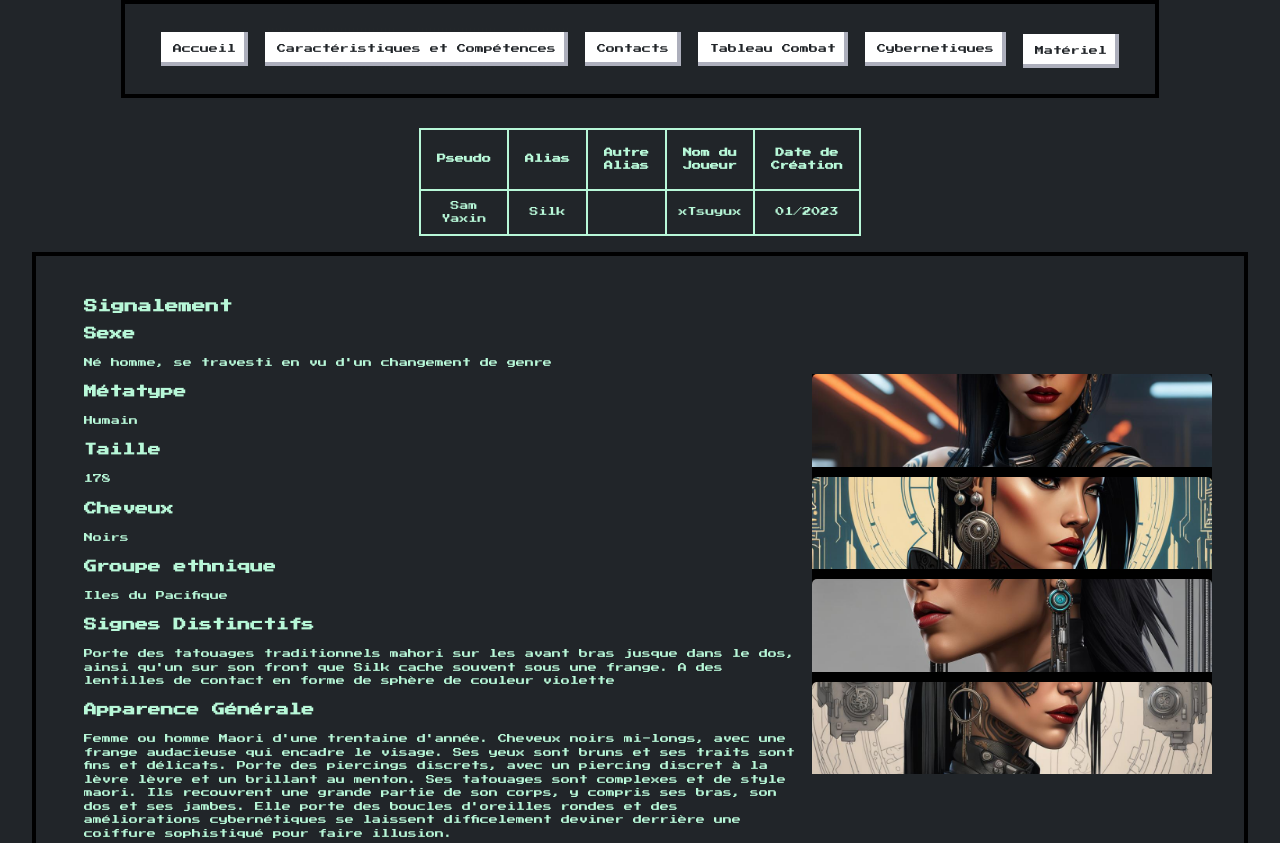
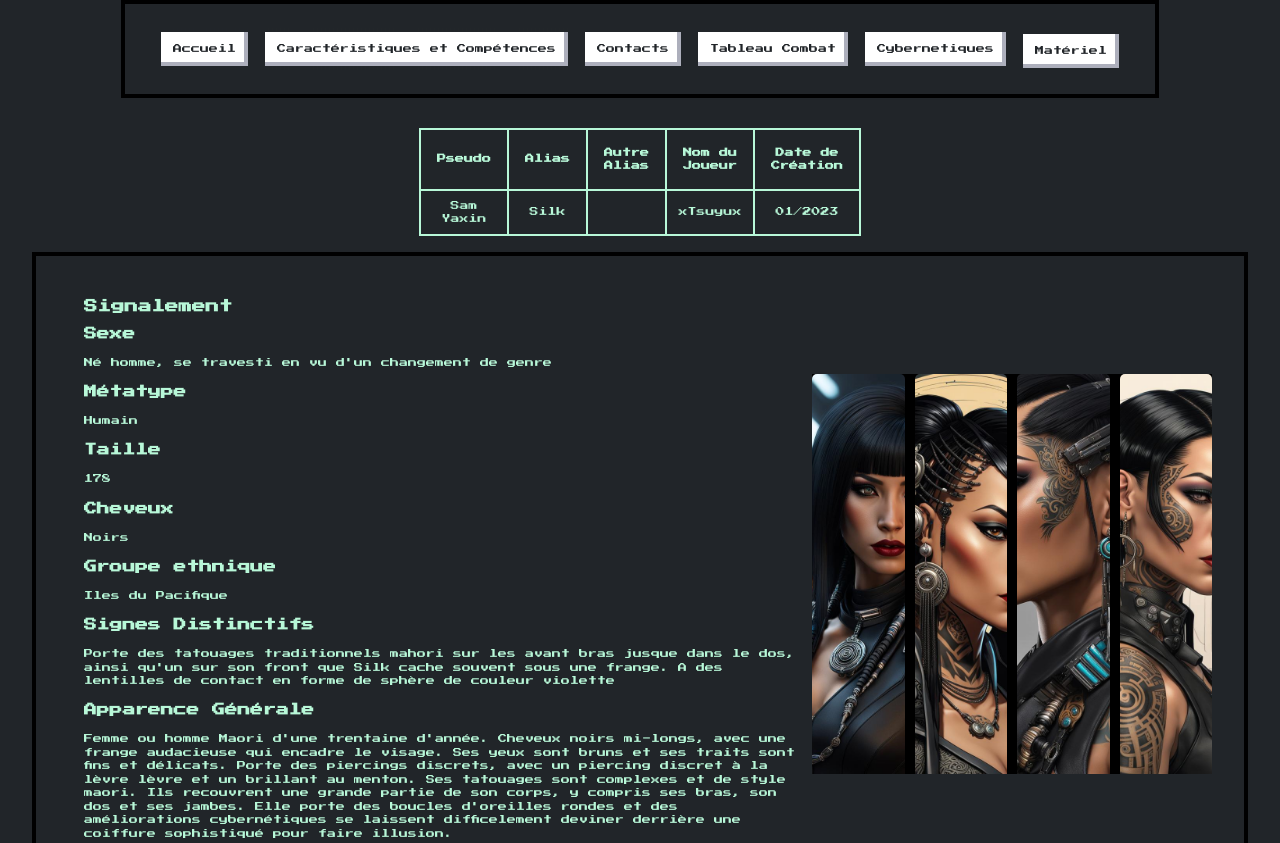
Before and after one commit to S4ji/Cyberpunk2099, a website: page index.html in a window 1280 px wide. Shown: the top 843 px of the page. Drawn offline with nearby package versions, Linux system fonts and the light colour scheme.

Commit message:
first commit

```diff
--- a/css/style.scss
+++ b/css/style.scss
@@ -322,7 +322,7 @@ li {
     gap: $gap-size;
     width: 900px;
     aspect-ratio: 1/1;
-    grid-template-columns: repeat(4s, auto);
+    grid-template-columns: repeat(4, auto);
     min-height: 50vh;
     max-height: 50vh;
 }
```
Also changed, not shown: css/style.css, css/style.min.css, 2 other files.
